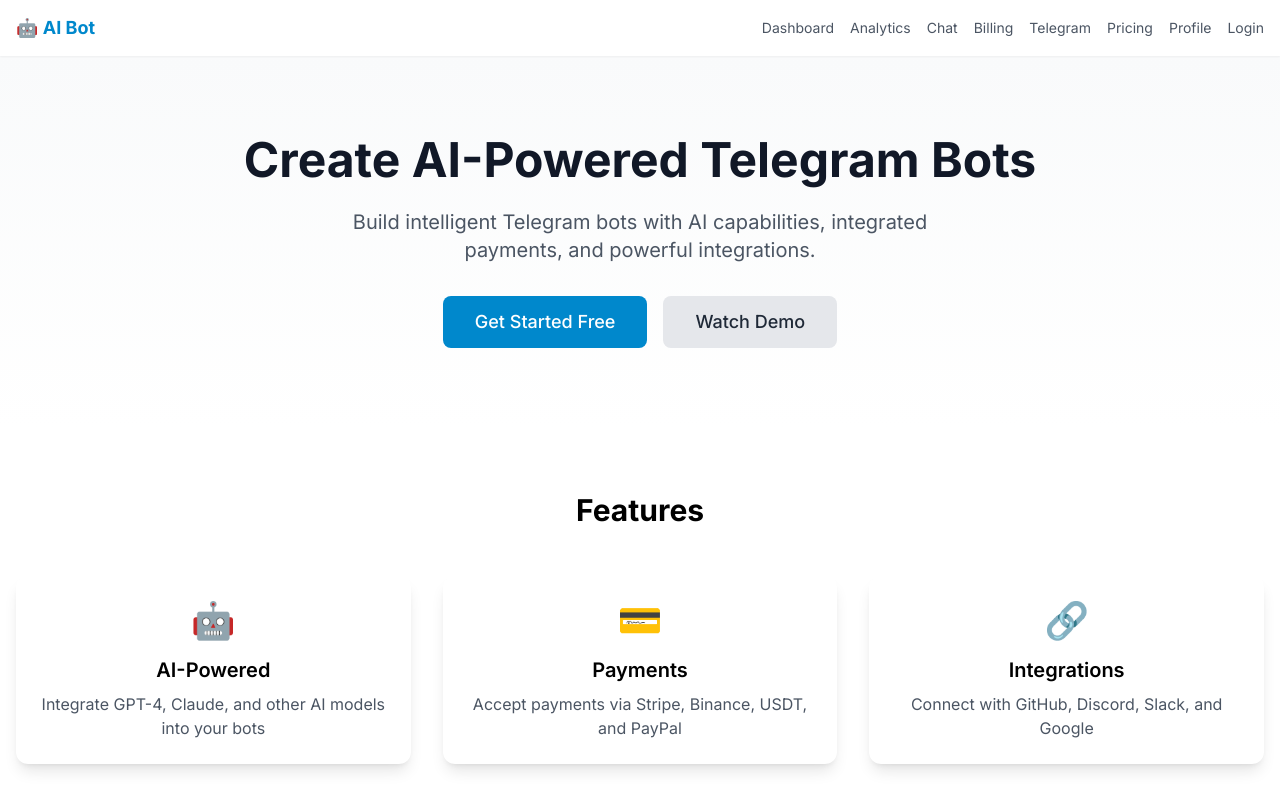
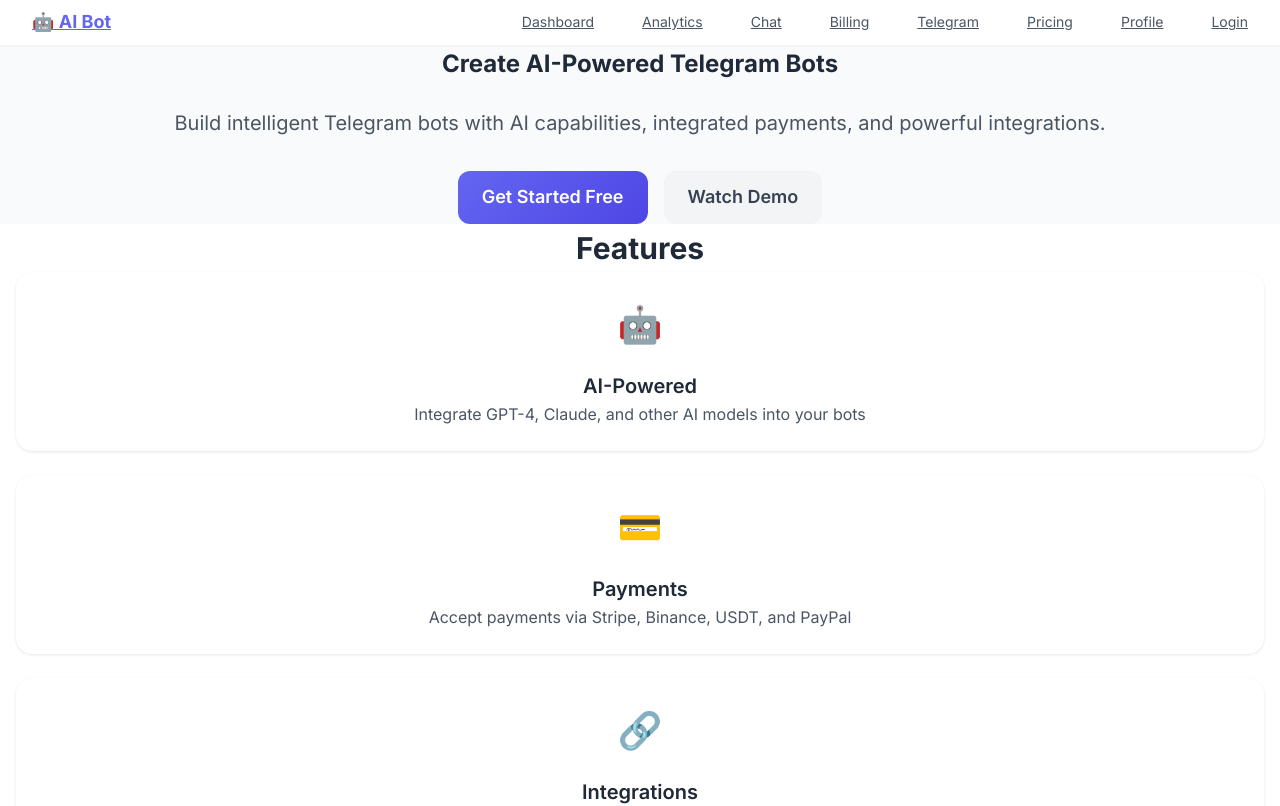
Before and after one commit to mrabt3475-cpu/telegram-ai-bot-platform, a Next.js app in the folder frontend/: page / in a window 1280 px wide. Shown: the top 806 px of the page. Built offline with nearby package versions, Linux system fonts and the light colour scheme.

Commit message:
feat: enhance global CSS styles

```diff
--- a/frontend/src/app/globals.css
+++ b/frontend/src/app/globals.css
@@ -1,32 +1,527 @@
-@tailwind base;
-@tailwind components;
-@tailwind utilities;
+/* Telegram AI Bot Platform - Enhanced Styles */
 
 :root {
-  --foreground-rgb: 0, 0, 0;
-  --background-start-rgb: 255, 255, 255;
-  --background-end-rgb: 255, 255, 255;
+  --primary: #6366f1;
+  --primary-dark: #4f46e5;
+  --primary-light: #818cf8;
+  --secondary: #ec4899;
+  --success: #10b981;
+  --warning: #f59e0b;
+  --danger: #ef4444;
+  --info: #3b82f6;
+  --gray-50: #f9fafb;
+  --gray-100: #f3f4f6;
+  --gray-200: #e5e7eb;
+  --gray-300: #d1d5db;
+  --gray-400: #9ca3af;
+  --gray-500: #6b7280;
+  --gray-600: #4b5563;
+  --gray-700: #374151;
+  --gray-800: #1f2937;
+  --gray-900: #111827;
+}
+
+* {
+  margin: 0;
+  padding: 0;
+  box-sizing: border-box;
 }
 
 body {
-  color: rgb(var(--foreground-rgb));
-  background: linear-gradient(to bottom, transparent, rgb(var(--background-end-rgb))) rgb(var(--background-start-rgb));
+  font-family: -apple-system, BlinkMacSystemFont, 'Segoe UI', Roboto, 'Helvetica Neue', Arial, sans-serif;
+  background-color: var(--gray-50);
+  color: var(--gray-800);
+  line-height: 1.6;
 }
 
-@layer components {
+/* Card */
+.card {
+  background: white;
+  border-radius: 16px;
+  padding: 24px;
+  box-shadow: 0 1px 3px rgba(0, 0, 0, 0.1);
+  transition: all 0.3s ease;
+}
+
+.card:hover {
+  box-shadow: 0 4px 12px rgba(0, 0, 0, 0.1);
+}
+
+/* Buttons */
+.btn {
+  display: inline-flex;
+  align-items: center;
+  justify-content: center;
+  padding: 12px 24px;
+  border-radius: 12px;
+  font-weight: 600;
+  font-size: 14px;
+  cursor: pointer;
+  transition: all 0.2s ease;
+  border: none;
+  text-decoration: none;
+}
+
+.btn-primary {
+  background: linear-gradient(135deg, var(--primary), var(--primary-dark));
+  color: white;
+}
+
+.btn-primary:hover {
+  transform: translateY(-2px);
+  box-shadow: 0 4px 12px rgba(99, 102, 241, 0.4);
+}
+
+.btn-secondary {
+  background: var(--gray-100);
+  color: var(--gray-700);
+}
+
+.btn-secondary:hover {
+  background: var(--gray-200);
+}
+
+.btn-warning {
+  background: linear-gradient(135deg, var(--warning), #d97706);
+  color: white;
+}
+
+.btn-warning:hover {
+  transform: translateY(-2px);
+  box-shadow: 0 4px 12px rgba(245, 158, 11, 0.4);
+}
+
+.btn-danger {
+  background: linear-gradient(135deg, var(--danger), #dc2626);
+  color: white;
+}
+
+/* Input */
+.input {
+  width: 100%;
+  padding: 12px 16px;
+  border: 2px solid var(--gray-200);
+  border-radius: 12px;
+  font-size: 14px;
+  transition: all 0.2s ease;
+  background: white;
+}
+
+.input:focus {
+  outline: none;
+  border-color: var(--primary);
+  box-shadow: 0 0 0 3px rgba(99, 102, 241, 0.1);
+}
+
+.input::placeholder {
+  color: var(--gray-400);
+}
+
+/* Tables */
+table {
+  width: 100%;
+  border-collapse: collapse;
+}
+
+th {
+  text-align: right;
+  font-weight: 600;
+  color: var(--gray-600);
+  font-size: 12px;
+  text-transform: uppercase;
+  letter-spacing: 0.05em;
+}
+
+td {
+  padding: 16px;
+}
+
+/* Animations */
+@keyframes fadeIn {
+  from { opacity: 0; transform: translateY(10px); }
+  to { opacity: 1; transform: translateY(0); }
+}
+
+@keyframes slideIn {
+  from { opacity: 0; transform: translateX(-20px); }
+  to { opacity: 1; transform: translateX(0); }
+}
+
+@keyframes pulse {
+  0%, 100% { opacity: 1; }
+  50% { opacity: 0.5; }
+}
+
+@keyframes spin {
+  to { transform: rotate(360deg); }
+}
+
+.animate-fade-in {
+  animation: fadeIn 0.3s ease forwards;
+}
+
+.animate-slide-in {
+  animation: slideIn 0.3s ease forwards;
+}
+
+.animate-pulse {
+  animation: pulse 2s ease-in-out infinite;
+}
+
+.animate-spin {
+  animation: spin 1s linear infinite;
+}
+
+/* Gradient backgrounds */
+.bg-gradient-primary {
+  background: linear-gradient(135deg, var(--primary), var(--secondary));
+}
+
+.bg-gradient-success {
+  background: linear-gradient(135deg, var(--success), #059669);
+}
+
+.bg-gradient-warning {
+  background: linear-gradient(135deg, var(--warning), #d97706);
+}
+
+.bg-gradient-danger {
+  background: linear-gradient(135deg, var(--danger), #dc2626);
+}
+
+/* Status badges */
+.badge {
+  display: inline-flex;
+  align-items: center;
+  padding: 4px 12px;
+  border-radius: 20px;
+  font-size: 12px;
+  font-weight: 600;
+}
+
+.badge-success {
+  background: rgba(16, 185, 129, 0.1);
+  color: var(--success);
+}
+
+.badge-warning {
+  background: rgba(245, 158, 11, 0.1);
+  color: var(--warning);
+}
+
+.badge-danger {
+  background: rgba(239, 68, 68, 0.1);
+  color: var(--danger);
+}
+
+.badge-info {
+  background: rgba(59, 130, 246, 0.1);
+  color: var(--info);
+}
+
+/* Progress bar */
+.progress-bar {
+  width: 100%;
+  height: 8px;
+  background: var(--gray-200);
+  border-radius: 4px;
+  overflow: hidden;
+}
+
+.progress-bar-fill {
+  height: 100%;
+  border-radius: 4px;
+  transition: width 0.3s ease;
+}
+
+/* Grid system */
+.grid {
+  display: grid;
+  gap: 24px;
+}
+
+.grid-cols-1 { grid-template-columns: repeat(1, 1fr); }
+.grid-cols-2 { grid-template-columns: repeat(2, 1fr); }
+.grid-cols-3 { grid-template-columns: repeat(3, 1fr); }
+.grid-cols-4 { grid-template-columns: repeat(4, 1fr); }
+
+@media (max-width: 768px) {
+  .md\:grid-cols-2 { grid-template-columns: repeat(1, 1fr); }
+  .md\:grid-cols-3 { grid-template-columns: repeat(1, 1fr); }
+  .md\:grid-cols-4 { grid-template-columns: repeat(1, 1fr); }
+}
+
+/* Flex utilities */
+.flex { display: flex; }
+.flex-col { flex-direction: column; }
+.items-center { align-items: center; }
+.justify-between { justify-content: space-between; }
+.justify-center { justify-content: center; }
+.gap-2 { gap: 8px; }
+.gap-3 { gap: 12px; }
+.gap-4 { gap: 16px; }
+.gap-6 { gap: 24px; }
+
+/* Spacing */
+.p-4 { padding: 16px; }
+.p-6 { padding: 24px; }
+.px-4 { padding-left: 16px; padding-right: 16px; }
+.py-4 { padding-top: 16px; padding-bottom: 16px; }
+.mt-2 { margin-top: 8px; }
+.mt-4 { margin-top: 16px; }
+.mb-4 { margin-bottom: 16px; }
+.mb-6 { margin-bottom: 24px; }
+.mb-8 { margin-bottom: 32px; }
+
+/* Text */
+.text-sm { font-size: 14px; }
+.text-lg { font-size: 18px; }
+.text-xl { font-size: 20px; }
+.text-2xl { font-size: 24px; }
+.text-3xl { font-size: 30px; }
+.text-4xl { font-size: 36px; }
+.font-bold { font-weight: 700; }
+.font-semibold { font-weight: 600; }
+.font-medium { font-weight: 500; }
+.text-center { text-align: center; }
+.text-right { text-align: right; }
+
+/* Colors */
+.text-primary { color: var(--primary); }
+.text-secondary { color: var(--secondary); }
+.text-success { color: var(--success); }
+.text-warning { color: var(--warning); }
+.text-danger { color: var(--danger); }
+.text-gray-500 { color: var(--gray-500); }
+.text-gray-600 { color: var(--gray-600); }
+.text-white { color: white; }
+
+/* Backgrounds */
+.bg-white { background: white; }
+.bg-gray-50 { background: var(--gray-50); }
+.bg-gray-100 { background: var(--gray-100); }
+.bg-primary { background: var(--primary); }
+
+/* Border radius */
+.rounded-lg { border-radius: 12px; }
+.rounded-xl { border-radius: 16px; }
+.rounded-full { border-radius: 9999px; }
+
+/* Shadows */
+.shadow-sm { box-shadow: 0 1px 2px rgba(0, 0, 0, 0.05); }
+.shadow { box-shadow: 0 1px 3px rgba(0, 0, 0, 0.1); }
+.shadow-lg { box-shadow: 0 10px 15px rgba(0, 0, 0, 0.1); }
+
+/* Overflow */
+.overflow-hidden { overflow: hidden; }
+.overflow-x-auto { overflow-x: auto; }
+.overflow-y-auto { overflow-y: auto; }
+
+/* Cursor */
+.cursor-pointer { cursor: pointer; }
+
+/* Transitions */
+.transition { transition: all 0.2s ease; }
+
+/* Hover effects */
+.hover\:bg-gray-100:hover { background: var(--gray-100); }
+.hover\:text-primary:hover { color: var(--primary); }
+.hover\:underline:hover { text-decoration: underline; }
+
+/* Width */
+.w-full { width: 100%; }
+.max-w-7xl { max-width: 80rem; }
+.max-w-4xl { max-width: 56rem; }
+.max-w-xl { max-width: 36rem; }
+
+/* Height */
+.min-h-screen { min-height: 100vh; }
+.h-full { height: 100%; }
+
+/* Position */
+.relative { position: relative; }
+.absolute { position: absolute; }
+.fixed { position: fixed; }
+.sticky { position: sticky; }
+.top-0 { top: 0; }
+
+/* Z-index */
+.z-50 { z-index: 50; }
+
+/* Border */
+.border { border: 1px solid var(--gray-200); }
+.border-2 { border: 2px solid var(--gray-200); }
+.border-t { border-top: 1px solid var(--gray-200); }
+.border-b { border-bottom: 1px solid var(--gray-200); }
+
+/* Opacity */
+.opacity-50 { opacity: 0.5; }
+.opacity-60 { opacity: 0.6; }
+.opacity-75 { opacity: 0.75; }
+
+/* Display */
+.hidden { display: none; }
+.block { display: block; }
+.inline-block { display: inline-block; }
+
+/* Nav styles */
+nav a {
+  padding: 8px 16px;
+  border-radius: 8px;
+  transition: all 0.2s ease;
+}
+
+nav a:hover {
+  background: var(--gray-100);
+}
+
+/* Loading spinner */
+.spinner {
+  width: 40px;
+  height: 40px;
+  border: 4px solid var(--gray-200);
+  border-top-color: var(--primary);
+  border-radius: 50%;
+  animation: spin 1s linear infinite;
+}
+
+/* Toast notifications */
+.toast {
+  position: fixed;
+  bottom: 24px;
+  right: 24px;
+  padding: 16px 24px;
+  border-radius: 12px;
+  box-shadow: 0 10px 15px rgba(0, 0, 0, 0.1);
+  z-index: 1000;
+  animation: slideIn 0.3s ease;
+}
+
+.toast-success {
+  background: var(--success);
+  color: white;
+}
+
+.toast-error {
+  background: var(--danger);
+  color: white;
+}
+
+.toast-warning {
+  background: var(--warning);
+  color: white;
+}
+
+/* Modal */
+.modal-overlay {
+  position: fixed;
+  inset: 0;
+  background: rgba(0, 0, 0, 0.5);
+  display: flex;
+  align-items: center;
+  justify-content: center;
+  z-index: 100;
+}
+
+.modal {
+  background: white;
+  border-radius: 16px;
+  padding: 24px;
+  max-width: 500px;
+  width: 90%;
+  max-height: 90vh;
+  overflow-y: auto;
+}
+
+/* Tabs */
+.tabs {
+  display: flex;
+  gap: 8px;
+  border-bottom: 2px solid var(--gray-200);
+  margin-bottom: 24px;
+}
+
+.tab {
+  padding: 12px 24px;
+  border: none;
+  background: none;
+  cursor: pointer;
+  font-weight: 500;
+  color: var(--gray-500);
+  border-bottom: 2px solid transparent;
+  margin-bottom: -2px;
+  transition: all 0.2s ease;
+}
+
+.tab:hover {
+  color: var(--gray-700);
+}
+
+.tab.active {
+  color: var(--primary);
+  border-bottom-color: var(--primary);
+}
+
+/* Empty state */
+.empty-state {
+  text-align: center;
+  padding: 48px 24px;
+}
+
+.empty-state-icon {
+  font-size: 48px;
+  margin-bottom: 16px;
+}
+
+/* Stats card */
+.stats-card {
+  position: relative;
+  overflow: hidden;
+}
+
+.stats-card::before {
+  content: '';
+  position: absolute;
+  top: 0;
+  right: 0;
+  width: 100px;
+  height: 100px;
+  background: radial-gradient(circle, rgba(255,255,255,0.2) 0%, transparent 70%);
+}
+
+/* Chart placeholder */
+.chart-container {
+  position: relative;
+  height: 200px;
+  display: flex;
+  align-items: flex-end;
+  gap: 4px;
+  padding: 16px 0;
+}
+
+.chart-bar {
+  flex: 1;
+  background: linear-gradient(to top, var(--primary), var(--primary-light));
+  border-radius: 4px 4px 0 0;
+  transition: height 0.3s ease;
+}
+
+/* Responsive */
+@media (max-width: 640px) {
+  .card {
+    padding: 16px;
+    border-radius: 12px;
+  }
+
   .btn {
-    @apply px-4 py-2 rounded-lg font-medium transition-all duration-200;
+    padding: 10px 20px;
   }
-  .btn-primary {
-    @apply bg-primary text-white hover:bg-opacity-90;
+
+  .text-3xl {
+    font-size: 24px;
   }
-  .btn-secondary {
-    @apply bg-gray-200 text-gray-800 hover:bg-gray-300;
-  }
-  .card {
-    @apply bg-white rounded-xl shadow-lg p-6;
-  }
-  .input {
-    @apply w-full px-4 py-2 border border-gray-300 rounded-lg focus:ring-2 focus:ring-primary focus:border-transparent outline-none;
+
+  .text-4xl {
+    font-size: 28px;
   }
 }
```
